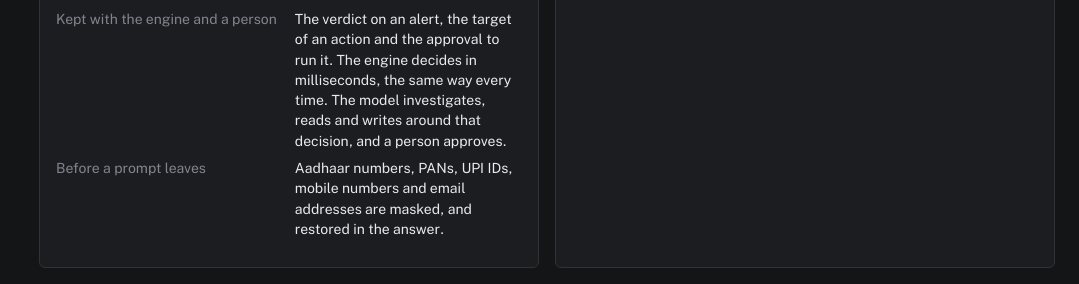
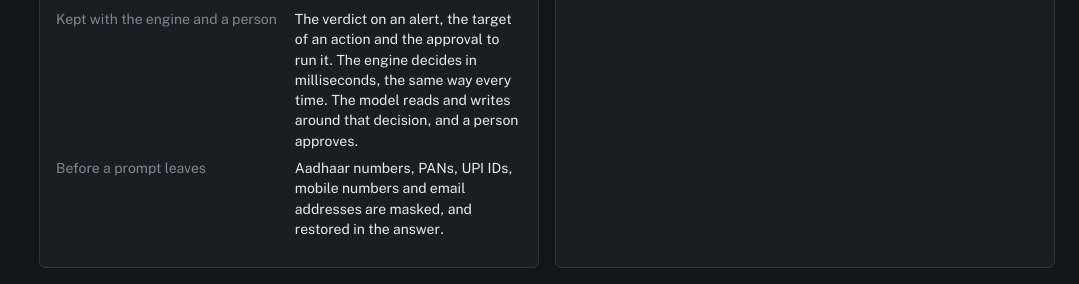
Before and after one commit to Akash-73/triagle, a Python web app: template templates/connectors.html in a window 1280 px wide. Shown: the part 1242-1526 px from the top of the page, without its empty margins (201-1280 px from the left). Run offline with Jinja, Linux system fonts and the light colour scheme; the template is opened without the code that fills it, so the values that code supplies are empty.

Commit message:
Connectors: say what the model does, no more
The model reads and writes around the engine's decision. It does not
investigate alerts on this deployment, so the page no longer says so.

Co-Authored-By: Claude Fable 5.2 <noreply@anthropic.com>
Claude-Session: https://claude.ai/code/session_01UUmcn55FgDFgyMbpJ4AGrp

```diff
--- a/templates/connectors.html
+++ b/templates/connectors.html
@@ -76,7 +76,7 @@
           <dt>Used so far</dt><dd>{% set u = model_status.usage %}{% if u.calls %}{{ u.calls }} call{{ '' if u.calls == 1 else 's' }}, {{ u.input }} tokens in and {{ u.output + u.thinking }} out{% if u.since %}, since {{ u.since|ist_short }} IST{% endif %}. About ${{ '%.4f'|format(u.cost_usd) }} in all, ${{ '%.4f'|format(u.per_call_usd) }} a call, at the published price of ${{ '%.2f'|format(u.price_in) }} in and ${{ '%.2f'|format(u.price_out) }} out per million tokens.{% else %}No calls counted yet. Counting starts when a case account is written or a question is asked.{% endif %}</dd>
           <dt>Used for</dt><dd>Writing the account of a case, the morning report and the message that asks a user "was this you?". Answering an analyst's questions about a case. Reading back over what was closed and saying which closures a person should check first.</dd>
           <dt>Learns from</dt><dd>The engine's verdict and evidence on every alert ({{ learns.verdicts }} in the queue), {{ learns.taught }} rule{{ '' if learns.taught == 1 else 's' }} your analysts taught, {{ learns.decided }} alert{{ '' if learns.decided == 1 else 's' }} they closed themselves and {{ learns.checked }} closure{{ '' if learns.checked == 1 else 's' }} they checked. It reads these before it writes. Nothing is sent anywhere for training.</dd>
-          <dt>Kept with the engine and a person</dt><dd>The verdict on an alert, the target of an action and the approval to run it. The engine decides in milliseconds, the same way every time. The model investigates, reads and writes around that decision, and a person approves.</dd>
+          <dt>Kept with the engine and a person</dt><dd>The verdict on an alert, the target of an action and the approval to run it. The engine decides in milliseconds, the same way every time. The model reads and writes around that decision, and a person approves.</dd>
           <dt>Before a prompt leaves</dt><dd>Aadhaar numbers, PANs, UPI IDs, mobile numbers and email addresses are masked, and restored in the answer.</dd>
         </dl>
         {% if can_test %}<button class="btn" type="button" id="model-test" style="margin-top:14px;">Test the connection</button>{% endif %}
```
